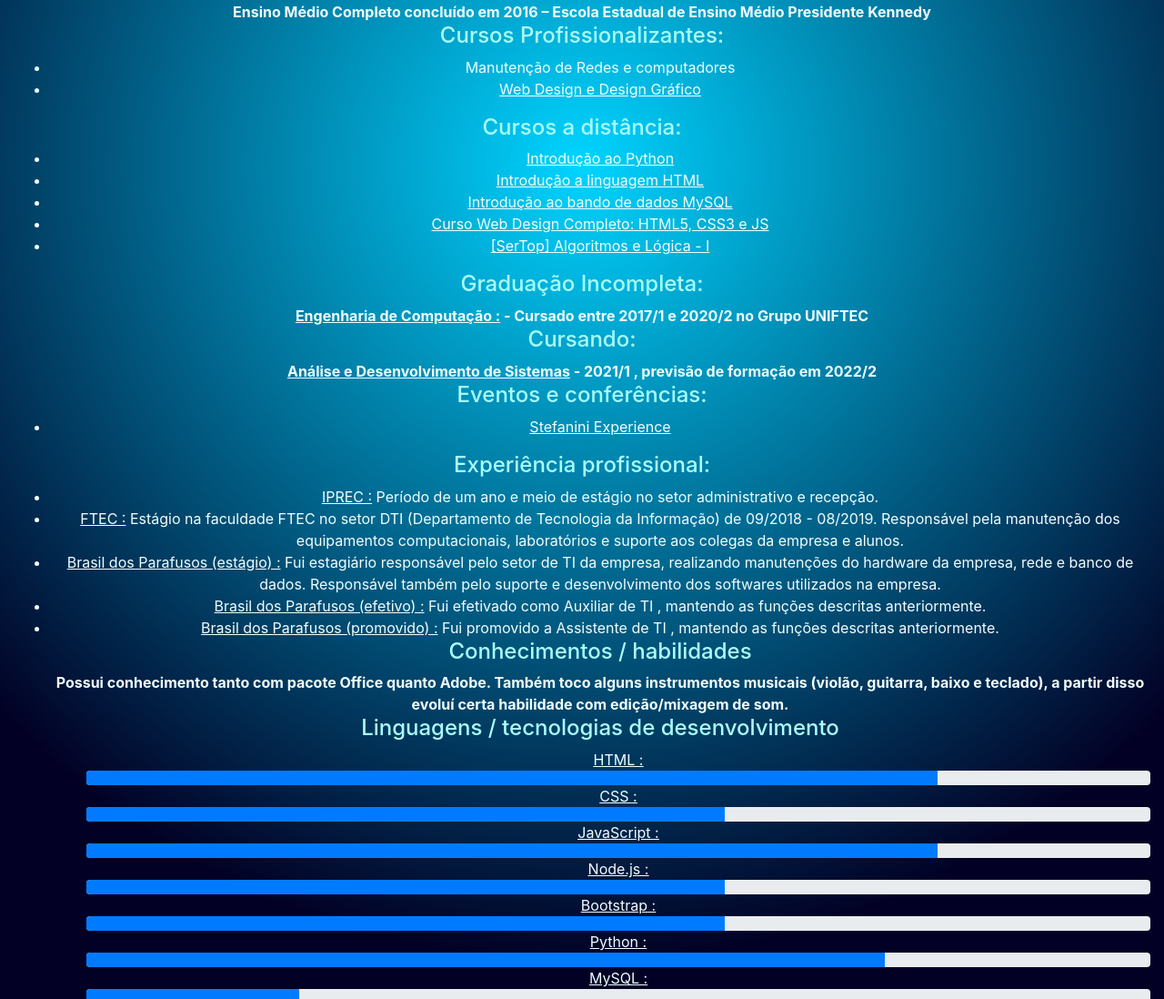
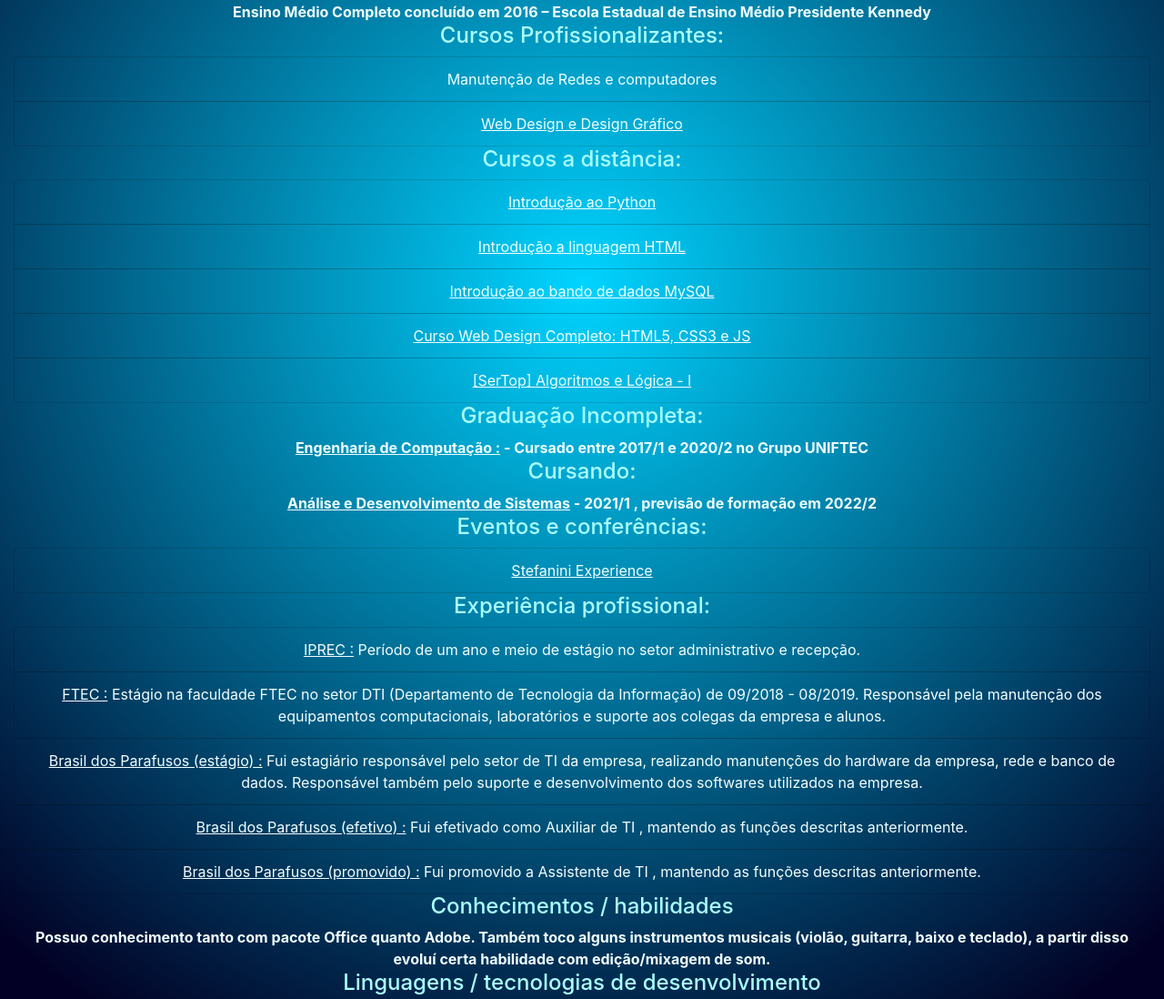
Before and after one commit to L0tus-Program/portfolio, a website: page index.html in a window 1280 px wide. Shown: the part 924-2022 px from the top of the page at 91% size. Drawn offline with nearby package versions, Linux system fonts and the light colour scheme.

Commit message:
Update index.html

```diff
--- a/index.html
+++ b/index.html
@@ -70,7 +70,7 @@
 </section>
 
 
-<div class="container-fluid text-center align-content-center maincolor" >
+<div class="container-fluid text-center maincolor" >
   <h3>Apresentação</h3>
   <b>Tenho 22 anos, moro em Cachoeirinha - RS. Escolhi a área da programação por achar incrível a possibilidade de registrar ideias e pensamentos em algoritmos. <br>
   Também entendo que nosso futuro será 100% dependente de tecnologia, e eu gosto da ideia de estar do lado deste desenvolvimento.
@@ -79,17 +79,17 @@
   <b>Ensino Médio Completo concluído em 2016 – Escola Estadual de Ensino Médio Presidente Kennedy
   </b>
   <h4>Cursos Profissionalizantes:</h4>
-  <ul>
-    <li>Manutenção de Redes e computadores</li>
-    <li><a href="./src/certificados/Web Design e Design Grafico IM.pdf" target="_blank" class="links">Web Design e Design Gráfico</a></li>
+  <ul class="list-group">
+    <li class="list-group-item" style="background: none;">Manutenção de Redes e computadores</li>
+    <li class="list-group-item" style="background: none;"><a href="./src/certificados/Web Design e Design Grafico IM.pdf" target="_blank" class="links">Web Design e Design Gráfico</a></li>
   </ul>
   <h4>Cursos a distância:</h4>
-  <ul>
-    <li><a href="./src/certificados/certificado python.pdf" target="_blank" class="links">Introdução ao Python</a></li>
-    <li><a href="./src/certificados/HTML.pdf" target="_blank" class="links">Introdução a linguagem HTML</a></li>
-    <li><a href="./src/certificados/Introdução ao banco de dados MySQL.pdf" target="_blank" class="links">Introdução ao bando de dados MySQL</a></li>
-    <li><a href="#" target="_blank" class="links">Curso Web Design Completo: HTML5, CSS3 e JS</a></li>
-    <li><a href="#" target="_blank" class="links">[SerTop] Algoritmos e Lógica - I</a></li>
+  <ul class="list-group">
+    <li class="list-group-item" style="background: none;"><a href="./src/certificados/certificado python.pdf" target="_blank" class="links">Introdução ao Python</a></li>
+    <li class="list-group-item" style="background: none;"><a href="./src/certificados/HTML.pdf" target="_blank" class="links">Introdução a linguagem HTML</a></li>
+    <li class="list-group-item" style="background: none;"><a href="./src/certificados/Introdução ao banco de dados MySQL.pdf" target="_blank" class="links">Introdução ao bando de dados MySQL</a></li>
+    <li class="list-group-item" style="background: none;"><a href="#" target="_blank" class="links">Curso Web Design Completo: HTML5, CSS3 e JS</a></li>
+    <li class="list-group-item" style="background: none;"><a href="#" target="_blank" class="links">[SerTop] Algoritmos e Lógica - I</a></li>
   </ul>
   <h4>Graduação Incompleta:</h4>
   <b><a class="links" href="https://www.ftec.com.br/porto-alegre/presencial/graduacao/engenharia-de-computacao/" target="_blank" rel="noopener noreferrer">Engenharia de Computação :</a> - Cursado entre 2017/1 e 2020/2 no Grupo UNIFTEC</b>
@@ -97,28 +97,28 @@
   <b><a class="links" href="https://www.cesuca.edu.br/graduacao/analise-e-desenvolvimento-de-sistemas/" target="_blank" rel="noopener noreferrer">Análise e Desenvolvimento de Sistemas</a> - 2021/1 , previsão de formação em 2022/2
   </b>
   <h4>Eventos e conferências:</h4>
-  <ul>
-    <li><a href="./src/certificados/Cópia de Felipe Leszczynski Gomes.pdf" target="_blank" class="links">Stefanini Experience</a></li>
+  <ul class="list-group">
+    <li  class="list-group-item" style="background: none;"><a href="./src/certificados/Cópia de Felipe Leszczynski Gomes.pdf" target="_blank" class="links">Stefanini Experience</a></li>
 
   </ul>
   <h4>Experiência profissional:</h4>
-  <ul>
-    <li><a class="links" href="https://previdenciacachoeirinha.atende.net/cidadao" target="_blank" rel="noopener noreferrer">IPREC :</a> Período de um ano e meio de estágio no setor administrativo e recepção.
+  <ul class="list-group " style="background: none;">
+    <li class="list-group-item" style="background: none;"><a class="links" href="https://previdenciacachoeirinha.atende.net/cidadao" target="_blank" rel="noopener noreferrer">IPREC :</a> Período de um ano e meio de estágio no setor administrativo e recepção.
     </li>
-    <li><a class="links" href="https://www.ftec.com.br" target="_blank" rel="noopener noreferrer">FTEC :</a> Estágio na faculdade FTEC no setor DTI (Departamento de Tecnologia da Informação) de 09/2018 - 08/2019. Responsável pela manutenção dos equipamentos computacionais, laboratórios e suporte aos colegas da empresa e alunos.
+    <li class="list-group-item" style="background: none;"><a class="links" href="https://www.ftec.com.br" target="_blank" rel="noopener noreferrer">FTEC :</a> Estágio na faculdade FTEC no setor DTI (Departamento de Tecnologia da Informação) de 09/2018 - 08/2019. Responsável pela manutenção dos equipamentos computacionais, laboratórios e suporte aos colegas da empresa e alunos.
     </li>
-    <li><a class="links" href="https://brasildosparafusos.com.br" target="_blank" rel="noopener noreferrer">Brasil dos Parafusos (estágio) :</a> Fui estagiário responsável pelo setor de TI da empresa, realizando manutenções do hardware da empresa, rede e banco de dados. Responsável também pelo suporte e desenvolvimento dos softwares utilizados na empresa.
+    <li class="list-group-item" style="background: none;"><a class="links" href="https://brasildosparafusos.com.br" target="_blank" rel="noopener noreferrer">Brasil dos Parafusos (estágio) :</a> Fui estagiário responsável pelo setor de TI da empresa, realizando manutenções do hardware da empresa, rede e banco de dados. Responsável também pelo suporte e desenvolvimento dos softwares utilizados na empresa.
     </li>
-    <li><a class="links" href="https://brasildosparafusos.com.br" target="_blank" rel="noopener noreferrer">Brasil dos Parafusos (efetivo) :</a> Fui efetivado como Auxiliar de TI , mantendo as funções descritas anteriormente.
+    <li class="list-group-item" style="background: none;"><a class="links" href="https://brasildosparafusos.com.br" target="_blank" rel="noopener noreferrer">Brasil dos Parafusos (efetivo) :</a> Fui efetivado como Auxiliar de TI , mantendo as funções descritas anteriormente.
     </li>
-    <li><a class="links" href="https://brasildosparafusos.com.br" target="_blank" rel="noopener noreferrer">Brasil dos Parafusos (promovido) :</a> Fui promovido a Assistente de TI , mantendo as funções descritas anteriormente.
+    <li class="list-group-item" style="background: none;"><a class="links" href="https://brasildosparafusos.com.br" target="_blank" rel="noopener noreferrer">Brasil dos Parafusos (promovido) :</a> Fui promovido a Assistente de TI , mantendo as funções descritas anteriormente.
     </li>
     <h4>Conhecimentos / habilidades</h4>
-    <b>Possui conhecimento tanto com pacote Office quanto Adobe.
+    <b>Possuo conhecimento tanto com pacote Office quanto Adobe.
       Também toco alguns instrumentos musicais (violão, guitarra, baixo e teclado), a partir disso evoluí certa habilidade com edição/mixagem de som.
     </b>
     <h4>Linguagens / tecnologias de desenvolvimento</h4>
-    <ul style="list-style: none;">
+    <ul>
       <li>
         <u><a class="links" href="https://developer.mozilla.org/pt-BR/docs/Web/HTML" target="_blank">HTML :</a></u>
         <div class="progress">
@@ -175,9 +175,6 @@
       </li>
     </ul>
   </ul>
-
-
-
 
 
     </div>
```
